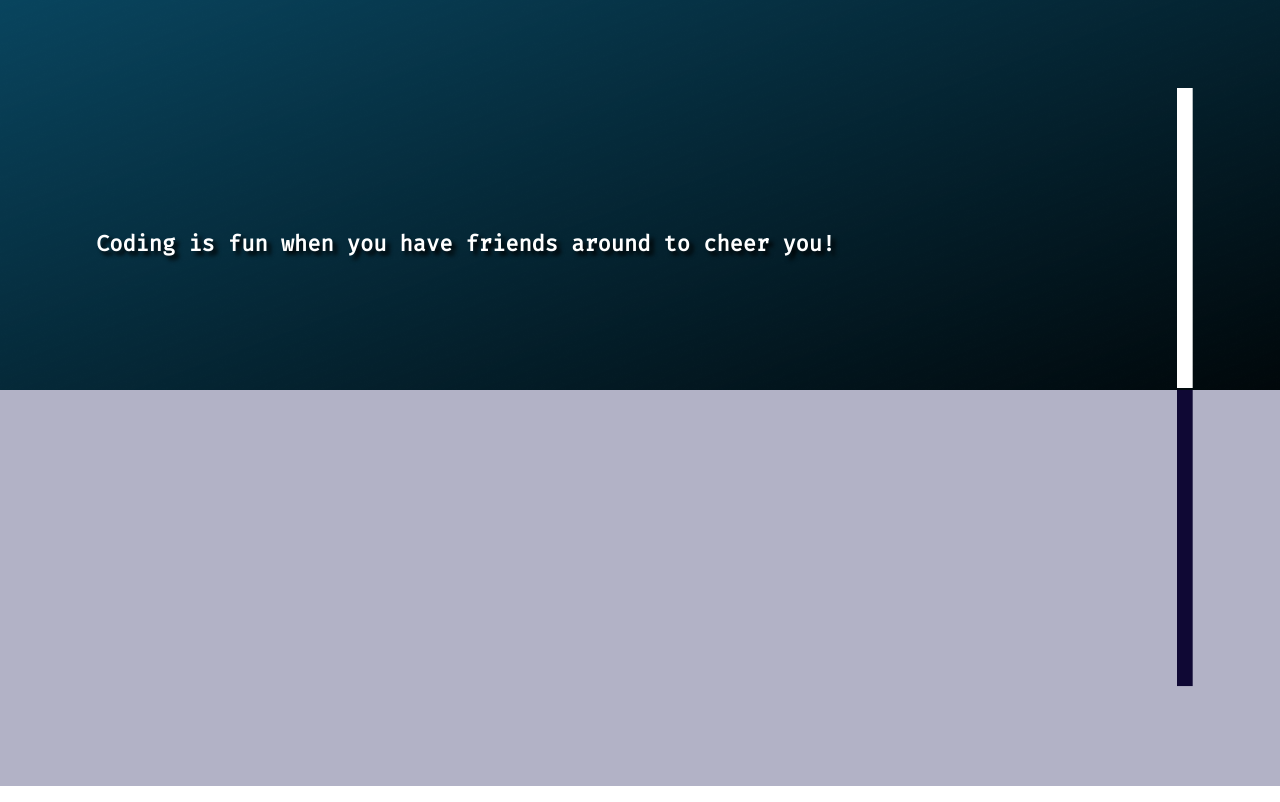
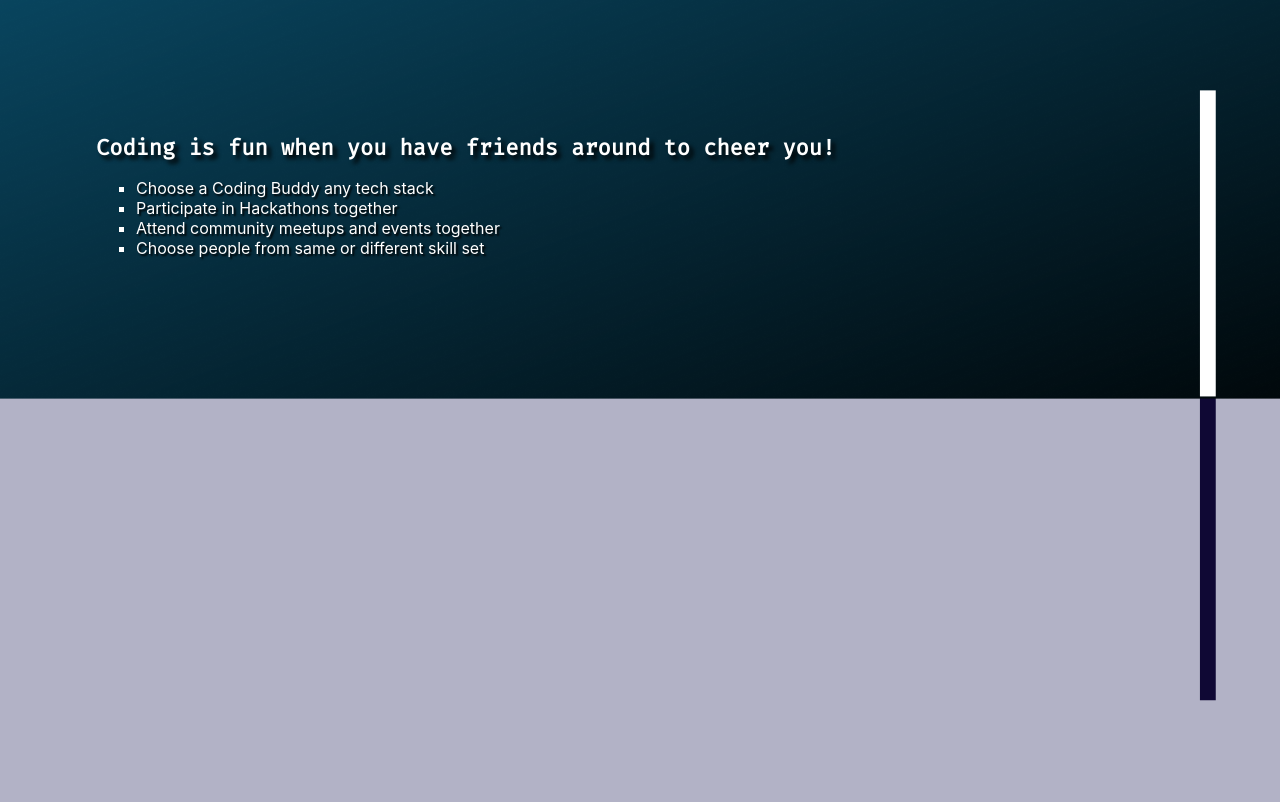
Before and after one commit to 1Shubham7/code-buddy, a React (Create React App) app: page / in a window 1280 px wide. Shown: the part 1120-1922 px from the top of the page. Built offline with nearby package versions, Linux system fonts and the light colour scheme.

Commit message:
bg image perfect + about upper is good

```diff
--- a/src/components/about/About.jsx
+++ b/src/components/about/About.jsx
@@ -9,6 +9,14 @@ export default function About() {
       <div className="sec top-text">
         Coding is fun when you have friends around to cheer you!
       </div>
+      <div className="points">
+        <ul className="list">
+        <li>Choose a Coding Buddy any tech stack</li>
+        <li>Participate in Hackathons together</li>
+        <li>Attend community meetups and events together</li>
+        <li>Choose people from same or different skill set</li>
+        </ul>
+      </div>
       </div>
       </div>
 
--- a/src/components/about/about.css
+++ b/src/components/about/about.css
@@ -10,6 +10,7 @@
     text-shadow: 4px 4px 4px rgba(0, 0, 0, 1);
     padding-left: 6rem;
     text-align: left;
+    margin-top: -6rem;
 }
 
 .section{
@@ -22,3 +23,14 @@
     padding-top: 17rem;
     padding-bottom: 33rem;
 }
+
+.points{
+    color: white;
+    text-align: left;
+    padding-left: 6rem;
+    text-shadow: 2px 2px 2px rgba(0, 0, 0, 1);
+}
+
+.list{
+    list-style-type: square;
+}
```
